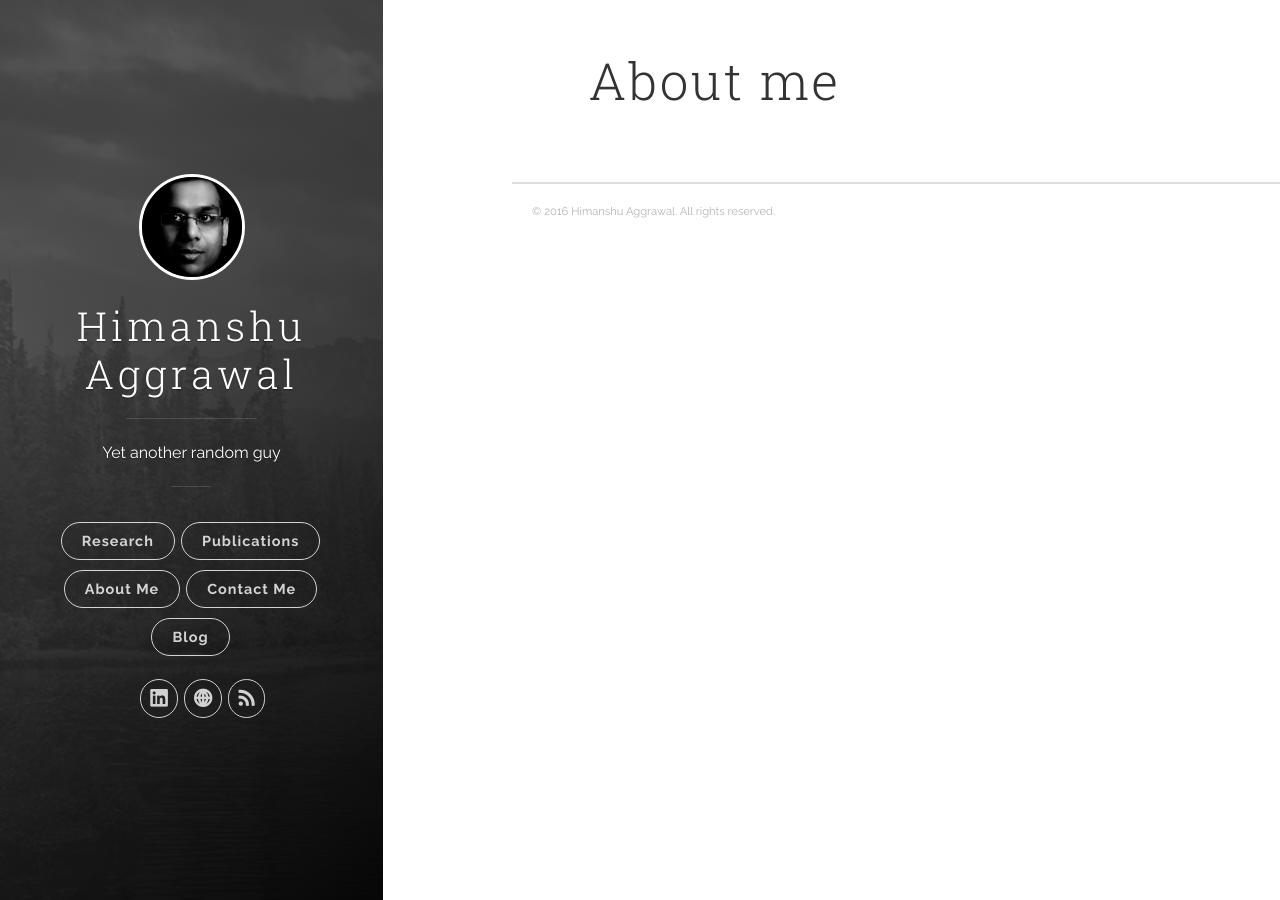
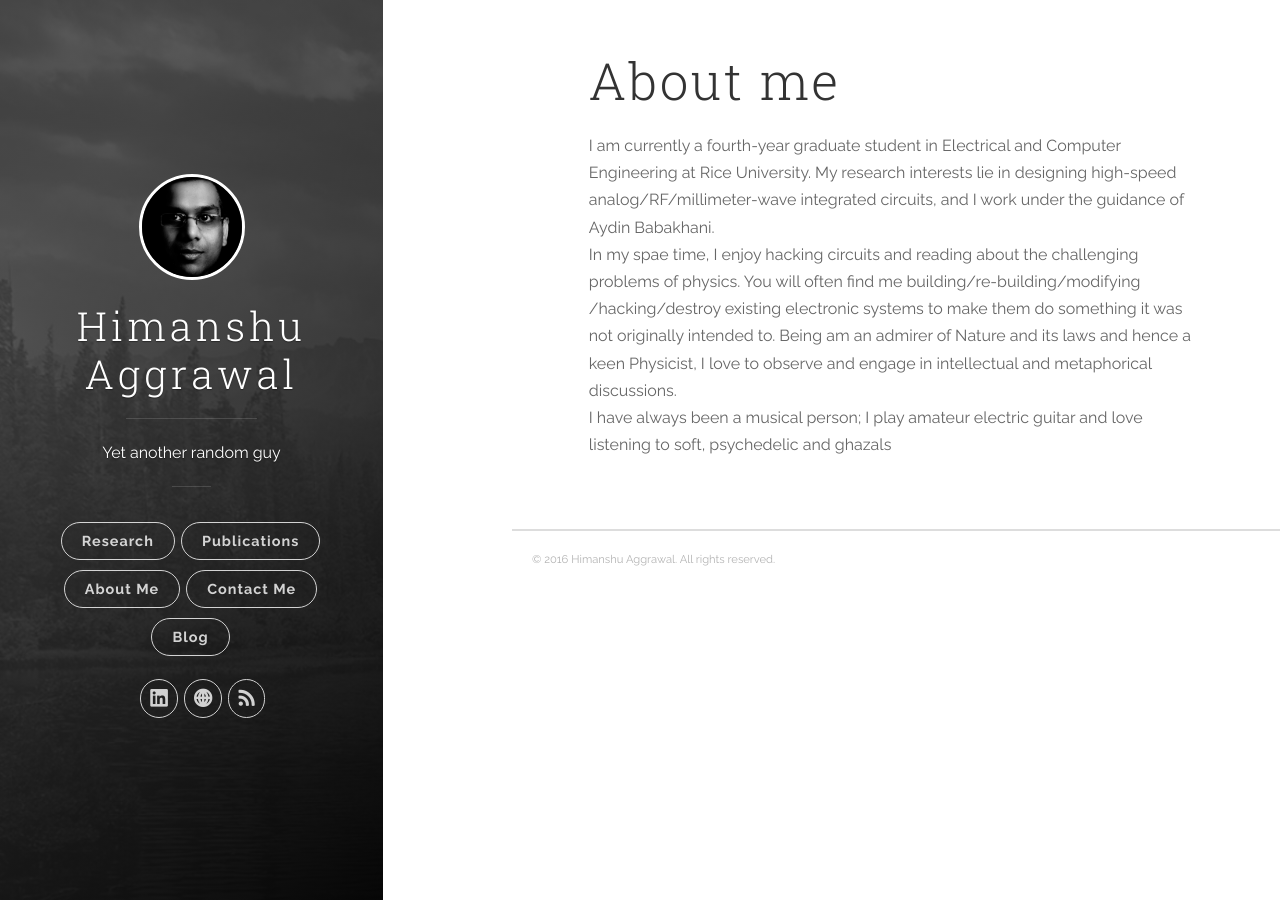
Before and after one commit to ahimanshu13/ahimanshu13.github.io, a Jekyll site: the page built from about/index.md, in a window 1280 px wide. Built offline with Jekyll 4.4.1, drawn with Linux system fonts in a browser that asks for light colours; nearby versions of some CDN libraries.

Commit message:
Update About Me

```diff
--- a/about/index.md
+++ b/about/index.md
@@ -2,3 +2,8 @@
 layout: page
 title: "About me"
 ---
+I am currently a fourth-year graduate student in Electrical and Computer Engineering at Rice University. My research interests lie in designing high-speed analog/RF/millimeter-wave integrated circuits, and I work under the guidance of Aydin Babakhani.
+<br>
+In my spae time, I enjoy hacking circuits and reading about the challenging problems of physics. You will often find me building/re-building/modifying /hacking/destroy existing electronic systems to make them do something it was not originally intended to. Being am an admirer of Nature and its laws and hence a keen Physicist, I love to observe and engage in intellectual and metaphorical discussions.
+<br>
+I have always been a musical person; I play amateur electric guitar and love listening to soft, psychedelic and ghazals
```
